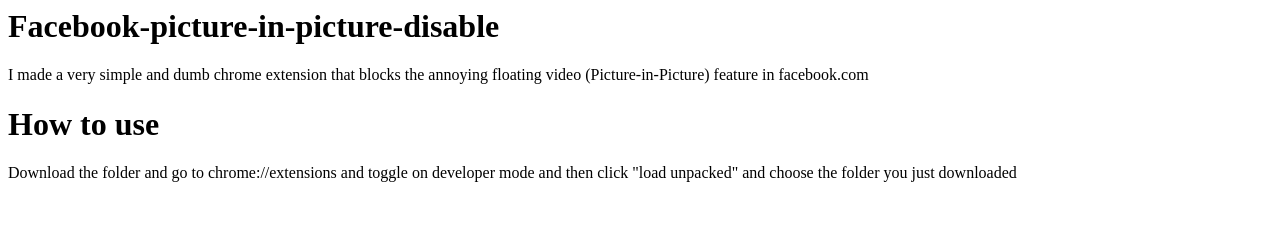
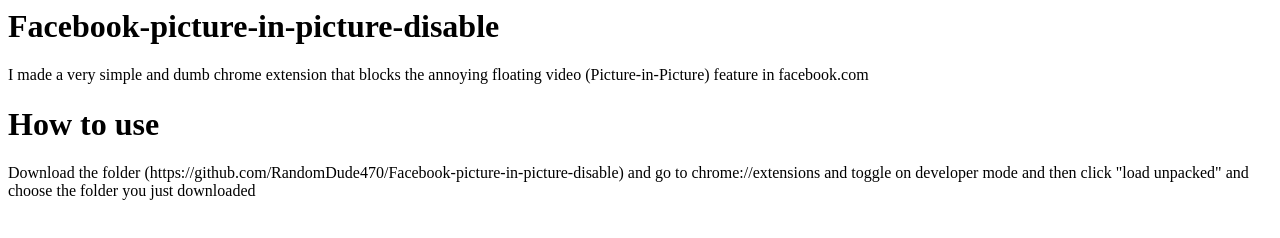
Before and after one commit to RandomDude470/Facebook-picture-in-picture-disable, a browser extension: page index.html in a window 1280 px wide. Drawn offline with Linux system fonts and the light colour scheme.

Commit message:
Update index.html

```diff
--- a/index.html
+++ b/index.html
@@ -10,7 +10,7 @@
     <h1> Facebook-picture-in-picture-disable</h1>
 <p>I made a very simple and dumb chrome extension that blocks the annoying floating video (Picture-in-Picture) feature in facebook.com</p>
     <h1> How  to use </h1>
-<p>Download the folder and go to chrome://extensions and toggle on developer mode and then click "load unpacked" and choose the folder you just downloaded</p>
+<p>Download the folder (https://github.com/RandomDude470/Facebook-picture-in-picture-disable) and go to chrome://extensions and toggle on developer mode and then click "load unpacked" and choose the folder you just downloaded</p>
 
 </body>
 </html>
```
